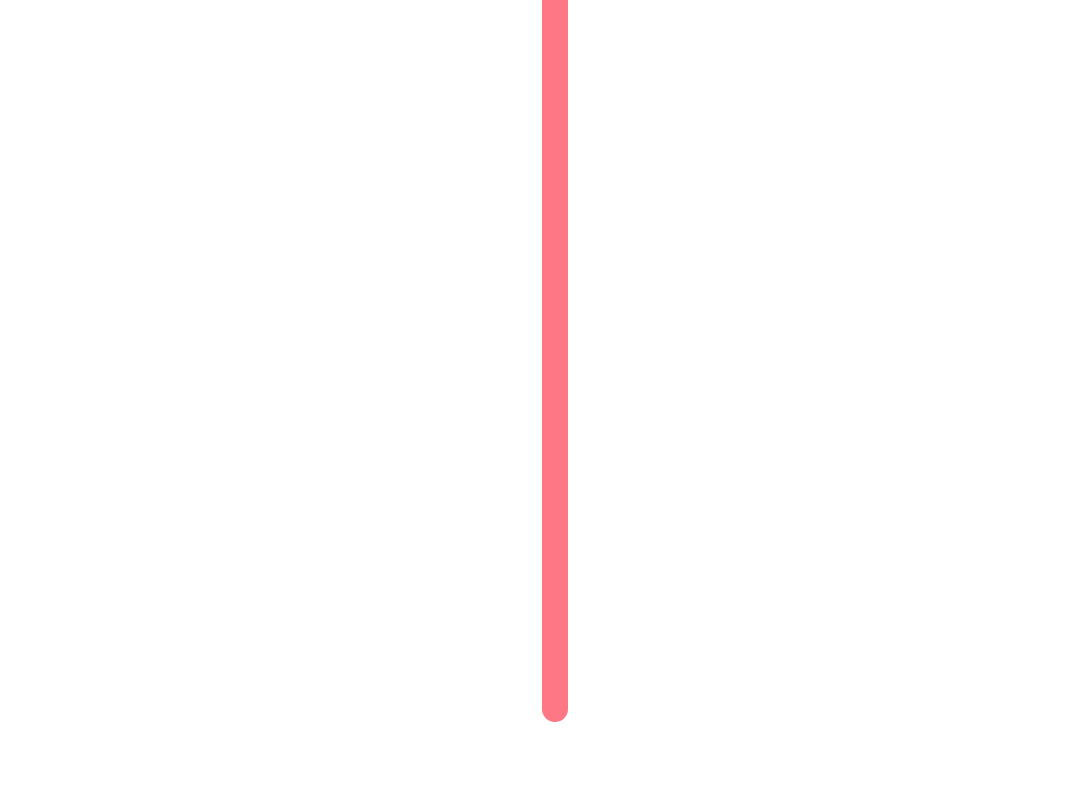
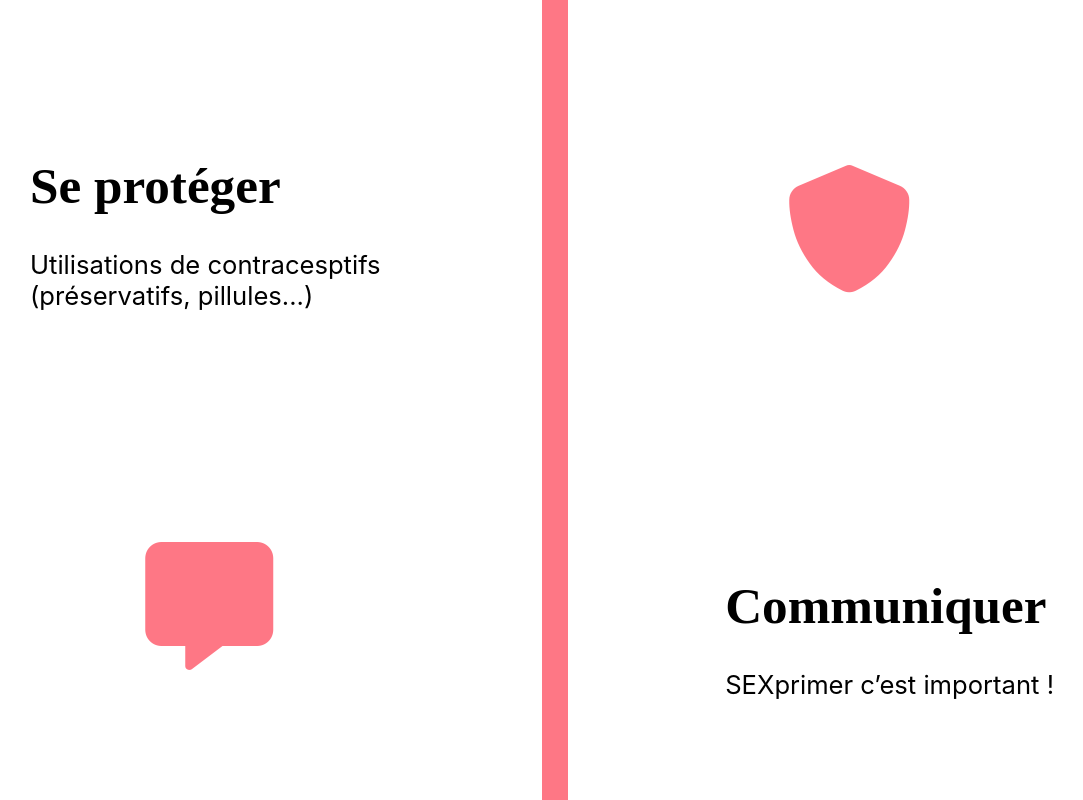
Before and after one commit to Kaituro/sidinfo, a React (Create React App) app: page / in a window 1280 px wide. Shown: the part 660-1460 px from the top of the page, without its empty margins (98-1181 px from the left). Before the commit the page ends 1382 px from the top, so only its background shows below. Built offline with nearby package versions, Linux system fonts and the light colour scheme; a web font is replaced by a local one.

Commit message:
Home-max

```diff
--- a/src/App.css
+++ b/src/App.css
@@ -41,6 +41,7 @@ h2 {
 .container {
     width: 80%;
     margin: auto;
+    margin-bottom: 20%;
 }
 
 .welcome-text {
@@ -77,10 +78,62 @@ h2 {
 .fil {
     width: 2vw;
     background-color: var(--main-color);
-    height: 100vh;
+    height: 200vh;
     border-radius: 25px;
     position: absolute;
     left: 50%;
 }
 
-.protect {}
+.slide {
+    margin-top: 25vh;
+}
+
+.protect,
+.protect-2 {
+    width: 100%;
+    display: flex;
+    flex-direction: row;
+}
+
+.pp {
+    margin-top: 20%;
+}
+
+.protect .p-text {
+    width: 60%;
+}
+
+.p-text h1 {
+    font-size: 4vw;
+}
+
+.protect .p-text p,
+.protect2 .p-text p {
+    width: 60%;
+}
+
+.p-text p {
+    font-size: 2vw;
+}
+
+.p-img i {
+    font-size: 10vw;
+    color: var(--main-color);
+}
+
+.protect .p-img {
+    margin: auto;
+}
+
+.p-img {
+    text-align: center;
+}
+
+.protect-2 .p-text {
+    margin: auto;
+    margin-right: 0;
+}
+
+.protect-2 .p-img {
+    width: 35%;
+}
--- a/src/App.jsx
+++ b/src/App.jsx
@@ -1,7 +1,7 @@
 import "./App.css";
 import Navigation_bar from "./components/Navbar/Nav";
 import Home from "./pages/Home";
-import Contact from "./pages/Contact";
+import Contact from "./pages/contact";
 import Informations from "./pages/Information";
 import { Route, Routes } from "react-router-dom";
 import Footer_page from "./components/Footer/Footer";
@@ -20,9 +20,8 @@ function App() {
           <Route path="/Contact" element={<Contact></Contact>}></Route>
           <Route path="/Mention" element={<Contact></Contact>}></Route>
         </Routes>
-
       </div>
-<Footer_page/>
+      <Footer_page />
     </div>
   );
 }
--- a/src/pages/home.jsx
+++ b/src/pages/home.jsx
@@ -21,7 +21,38 @@ const Home = () => {
 
       <div className="fil"></div>
 
-      <div className="protect"></div>
+      <div className="slide">
+        <div className="protect">
+          <div className="p-text">
+            <h1>Se protéger</h1>
+            <p>Utilisations de contracesptifs (préservatifs, pillules...)</p>
+          </div>
+          <div className="p-img">
+            <i class="fa fa-shield" aria-hidden="true"></i>
+          </div>
+        </div>
+
+        <div className="protect-2 pp">
+          <div className="p-img">
+            <i class="fas fa-comment-alt" aria-hidden="true"></i>
+          </div>
+
+          <div className="p-text">
+            <h1>Communiquer</h1>
+            <p>SEXprimer c’est important !</p>
+          </div>
+        </div>
+
+        <div className="protect pp">
+          <div className="p-text">
+            <h1>S’informer</h1>
+            <p>UIl faut s’informer sur les sites dédiés !</p>
+          </div>
+          <div className="p-img">
+            <i class="fa fa-bookmark" aria-hidden="true"></i>
+          </div>
+        </div>
+      </div>
     </div>
   );
 };
```
